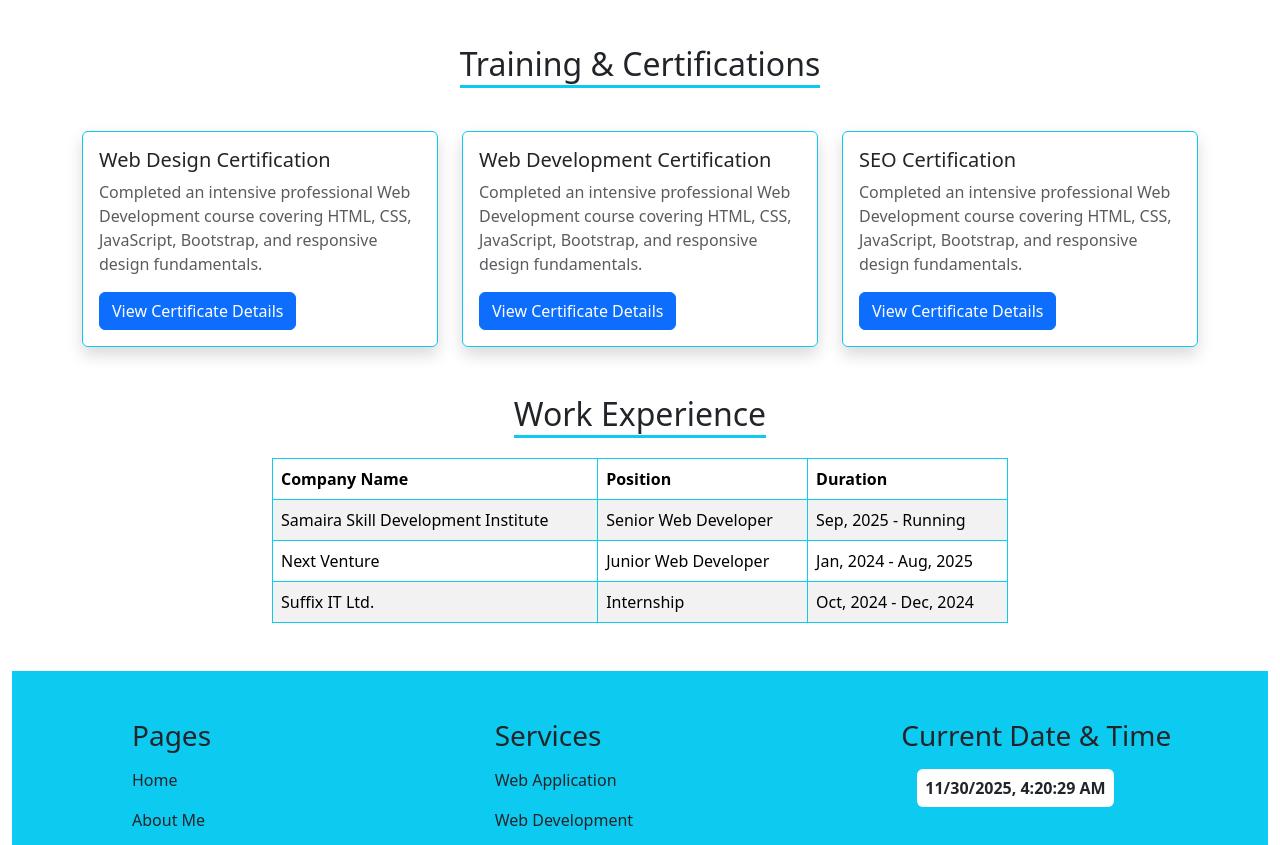
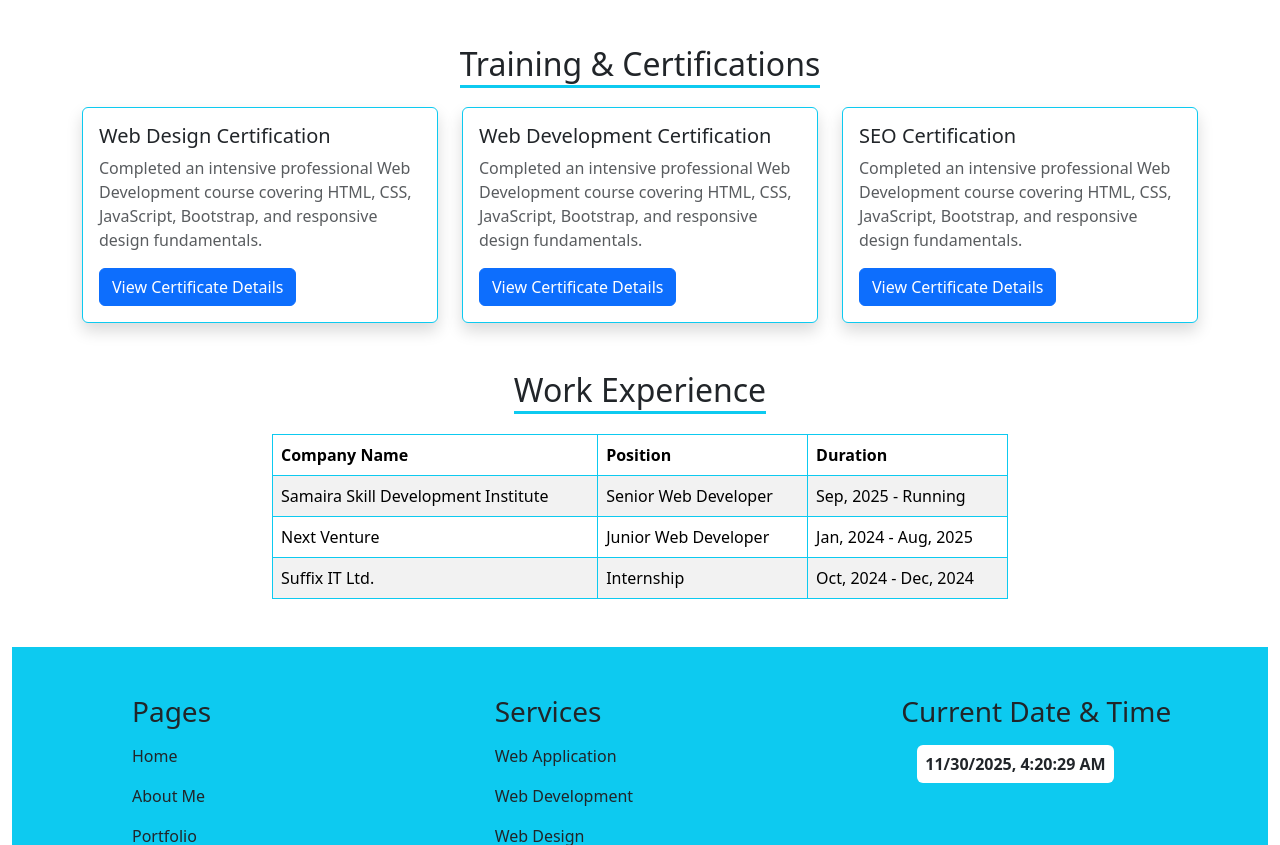
Before and after one commit to mutakabbbir-yeasin/portfolio-bootstrap, a plain HTML site: page portfolio.html in a window 1280 px wide. Shown: the part 1915-2760 px from the top of the page. Drawn offline with nearby package versions, Linux system fonts and the light colour scheme.

Commit message:
adding certificate margin

```diff
--- a/portfolio.html
+++ b/portfolio.html
@@ -223,13 +223,12 @@
   </div>
 
   <!-- CERTIFICATE SECTION -->
-  <section class="container my-5">
+  <section class="container mt-5">
     <h2 class="text-center "><span class=" border-bottom border-3 border-info ">Training & Certifications</span></h2>
 
-    <div class="row justify-content-center mt-5">
+    <div class="row justify-content-center mt-3">
       <div class="col-md-4">
-        <div class="card shadow border-1 border-info">
-          <!-- <img src="images/certificate/certificate.jpg" class="card-img-top" alt="Web Development Certificate"> -->
+        <div class="card shadow border-1 border-info mt-2">
 
           <div class="card-body">
             <h5 class="card-title">Web Design Certification</h5>
@@ -246,7 +245,7 @@
         </div>
       </div>
       <div class="col-md-4">
-        <div class="card shadow border-1 border-info">
+        <div class="card shadow border-1 border-info mt-2">
           <!-- <img src="images/certificate/certificate.jpg" class="card-img-top" alt="Web Development Certificate"> -->
 
           <div class="card-body">
@@ -264,7 +263,7 @@
         </div>
       </div>
       <div class="col-md-4">
-        <div class="card shadow border-1 border-info">
+        <div class="card shadow border-1 border-info mt-2">
           <!-- <img src="images/certificate/certificate.jpg" class="card-img-top" alt="Web Development Certificate"> -->
 
           <div class="card-body">
```
Also changed, not shown: contact.html (+0 -2 lines).
